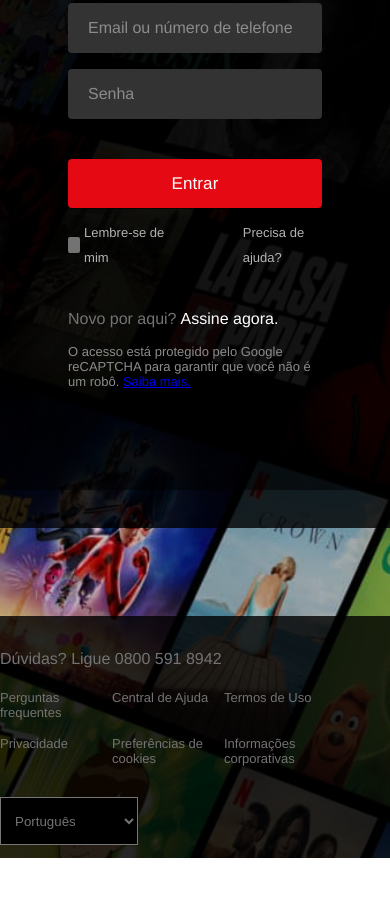
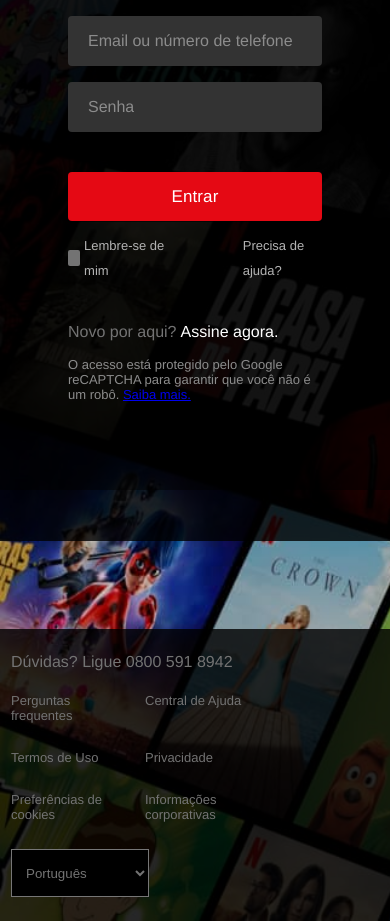
Before and after one commit to devcristianhr/chflixlogin, a plain HTML site: page index.html in a window 390 px wide. Shown: the part 441-1362 px from the top of the page. Before the commit the page ends 1299 px from the top, so only its background shows below. Drawn offline with Linux system fonts and the light colour scheme; a web font is replaced by a local one.

Commit message:
Update style.css

```diff
--- a/style.css
+++ b/style.css
@@ -361,3 +361,54 @@ body {
   height: 48px;
   padding: 10px;
 }
+@media screen and (max-width: 700px){
+  #logo{
+    line-height: 75px;
+  }
+  #login-area{
+    flex-grow: 1;
+  }
+  #main-footer{
+    flex-grow: 1;
+    max-width: 100%;
+    max-height: 100%;
+    justify-content: space-between;
+  }
+  .footer-menu-item{
+    margin: 11px;
+  }
+  #footer-wrapper h4 {
+    margin: 11px;
+  }
+  #select{
+    margin: 11px;
+  }
+
+
+}
+
+@media screen and (max-width: 440px), screen and (orientation: landscape) and (max-width: 700px){
+  #logo{
+    line-height: 45px;
+  }
+  #login-area{
+    flex-grow: 1;
+  }
+  #main-footer{
+    flex-grow: 1;
+    max-width: 100%;
+    min-height: 100%;
+    justify-content: space-between;
+
+  }
+  .footer-menu-item{
+    margin: 11px;
+  }
+  #footer-wrapper h4 {
+    margin: 11px;
+  }
+  #select{
+    margin: 11px;
+  }
+
+}
```
